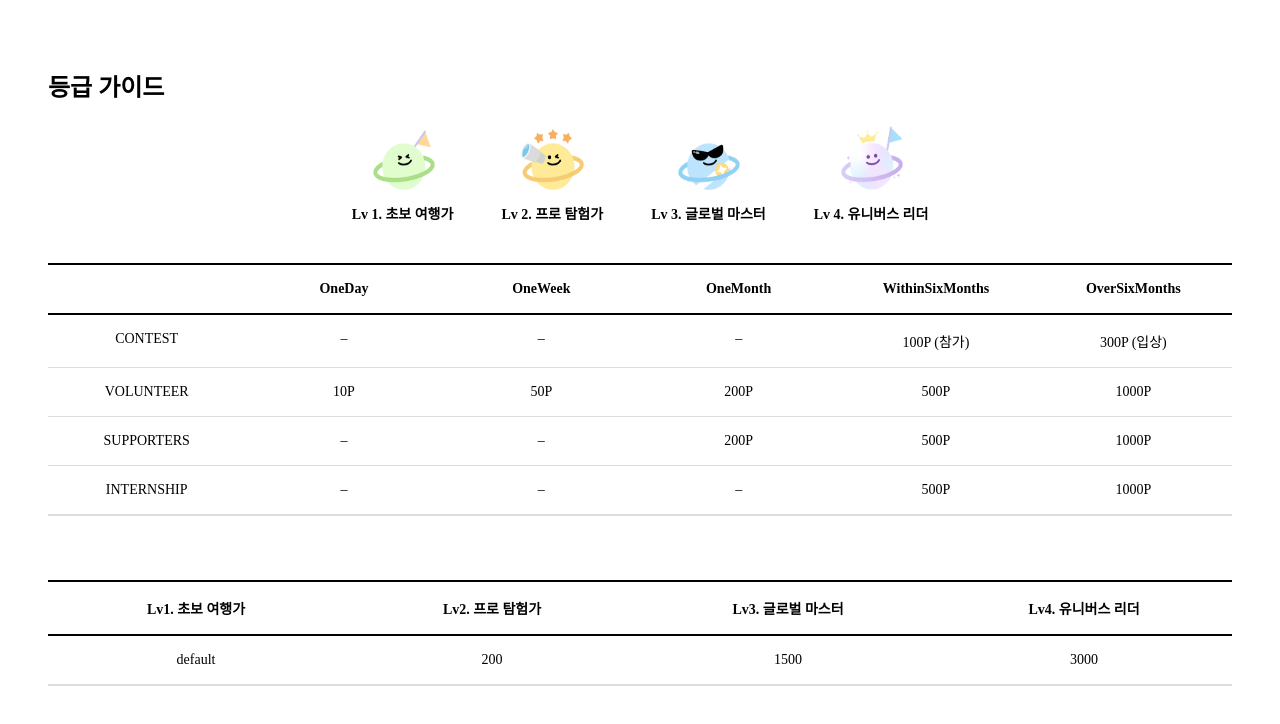
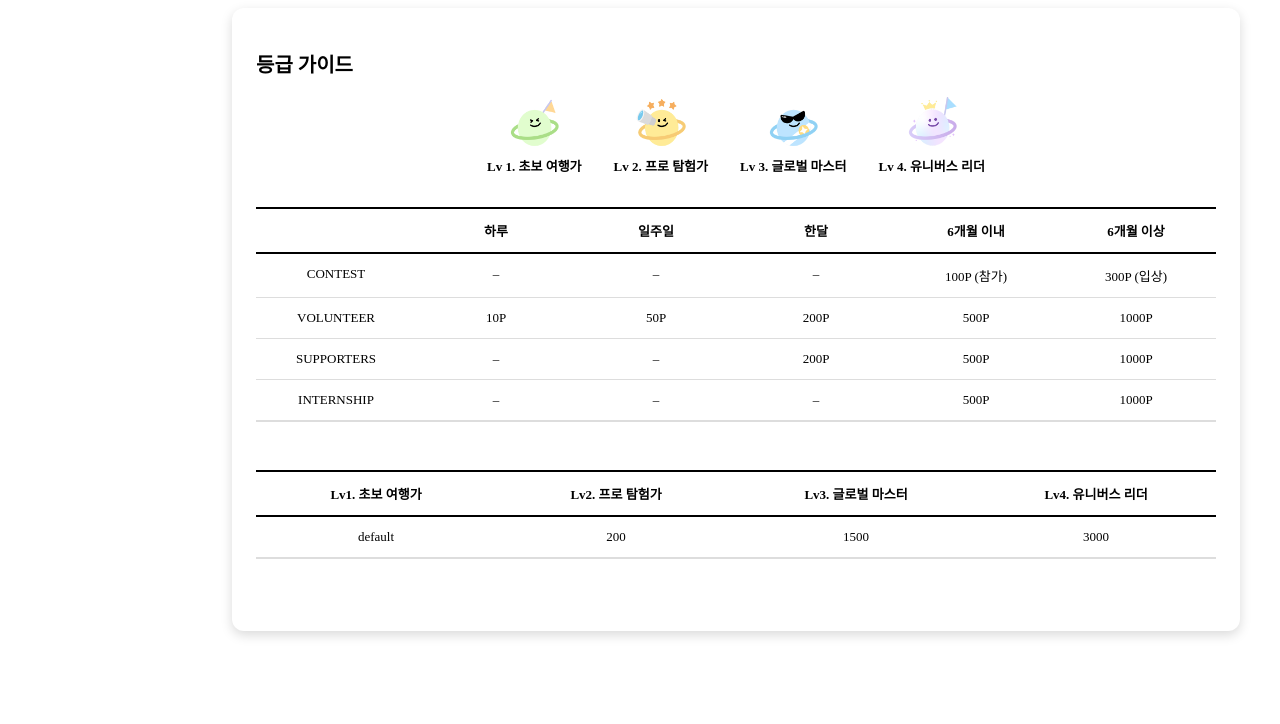
Before and after one commit to HIGHFIVE-SW/HIGHFIVE-FE, a React (Create React App) app: page /level-guide in a window 1280 px wide. Shown: the top 724 px of the page. Built offline with nearby package versions, Linux system fonts and the light colour scheme.

Commit message:
Feat : 레벨 가이드 컴포넌트 navigation 수정

```diff
--- a/src/components/level/LevelGuide.jsx
+++ b/src/components/level/LevelGuide.jsx
@@ -33,11 +33,11 @@ export default function LevelGuide() {
       <Grid>
         <Row className="header">
           <Cell></Cell>
-          <Cell>OneDay</Cell>
-          <Cell>OneWeek</Cell>
-          <Cell>OneMonth</Cell>
-          <Cell>WithinSixMonths</Cell>
-          <Cell>OverSixMonths</Cell>
+          <Cell>하루</Cell>
+          <Cell>일주일</Cell>
+          <Cell>한달</Cell>
+          <Cell>6개월 이내</Cell>
+          <Cell>6개월 이상</Cell>
         </Row>
         <Row>
           <Cell>CONTEST</Cell>
@@ -91,55 +91,10 @@ export default function LevelGuide() {
   );
 }
 
-const Wrapper = styled.div`
-  background: #fff;
-  border-radius: 12px;
-  padding: 40px;
-  max-width: 2000px;
-  margin: 0 auto;
-`;
-
-const Title = styled.h2`
-  font-size: 24px;
-  font-weight: 700;
-  margin-bottom: 20px;
-`;
-
-const IconRow = styled.div`
-  display: flex;
-  justify-content: center;
-  gap: 48px;
-  margin-bottom: 40px;
-`;
-
 const LevelIconWrapper = styled.div`
   display: flex;
   flex-direction: column;
   align-items: center;
-`;
-
-const LevelImage = styled.img`
-  width: 72px;
-  height: 72px;
-  margin-bottom: 8px;
-`;
-
-const LevelText = styled.span`
-  font-weight: 600;
-  font-size: 14px;
-`;
-
-const Grid = styled.div`
-  display: grid;
-  grid-template-columns: repeat(6, 1fr);
-  border-top: 2px solid #000;
-  border-bottom: 1px solid #ddd;
-  margin-bottom: 64px;
-`;
-
-const XPSection = styled(Grid)`
-  grid-template-columns: repeat(4, 1fr);
-  margin-top: 64px;
 `;
 
 const Row = styled.div`
@@ -151,9 +106,60 @@ const Row = styled.div`
   }
 `;
 
+const Wrapper = styled.div`
+  position: absolute;
+  right: 40px;
+  z-index: 1000;
+  background: #fff;
+  border-radius: 12px;
+  padding: 24px;
+  width: 960px;
+  max-height: 80vh;
+  overflow-y: auto;
+  box-shadow: 0px 4px 12px rgba(0, 0, 0, 0.15);
+`;
+
+
+const Title = styled.h2`
+  font-size: 20px;
+  font-weight: 700;
+  margin-bottom: 16px;
+`;
+
+const IconRow = styled.div`
+  display: flex;
+  justify-content: center;
+  gap: 32px;
+  margin-bottom: 32px;
+`;
+
+const LevelImage = styled.img`
+  width: 56px;
+  height: 56px;
+  margin-bottom: 6px;
+`;
+
+const LevelText = styled.span`
+  font-weight: 600;
+  font-size: 13px;
+`;
+
+const Grid = styled.div`
+  display: grid;
+  grid-template-columns: repeat(6, 1fr);
+  border-top: 2px solid #000;
+  border-bottom: 1px solid #ddd;
+  margin-bottom: 48px;
+`;
+
+const XPSection = styled(Grid)`
+  grid-template-columns: repeat(4, 1fr);
+  margin-top: 48px;
+`;
+
 const Cell = styled.span`
-  padding: 16px;
+  padding: 12px;
   border-bottom: 1px solid #ddd;
   text-align: center;
-  font-size: 14px;
+  font-size: 13px;
 `;
--- a/src/pages/RankingPage.jsx
+++ b/src/pages/RankingPage.jsx
@@ -1,6 +1,5 @@
-import React from 'react';
+import React, { useState } from 'react';
 import styled from 'styled-components';
-import { useNavigate } from 'react-router-dom';
 
 import beginnerIcon from '../assets/images/level/ic_Beginner.png';
 import proIcon from '../assets/images/level/ic_Pro.png';
@@ -9,7 +8,7 @@ import leaderIcon from '../assets/images/level/ic_Leader.png';
 import judyProfile from '../assets/images/level/ic_Judy.png';
 import defaultProfile from '../assets/images/nav/DefaultProfile.png';
 import helpIcon from '../assets/images/level/ic_Help.png';
-
+import LevelGuide from '../components/level/LevelGuide';
 import MainNav from '../layout/MainNav';
 import Footer from '../layout/Footer';
 
@@ -33,25 +32,27 @@ const getRankIcon = (exp) => {
 
 export default function RankingPage() {
   const topRanker = rankingData[0];
-  const navigate = useNavigate();
+  const [showGuide, setShowGuide] = useState(false);
 
   return (
     <PageWrapper>
       <MainNav />
 
-      <HeaderWrapper>
-        <HeaderTitle>랭킹</HeaderTitle>
-        <HeaderSubtitle>
-          활동을 쌓아가며 랭킹을 올리고, 다음 등급으로 넘어가자!
-        </HeaderSubtitle>
-        <HelpIcon
-          src={helpIcon}
-          alt="도움말 아이콘"
-          onClick={() => navigate('/level-guide')}
-        />
-      </HeaderWrapper>
+      <HeaderSection>
+        <HelpWrapper>
+          <HelpIcon src={helpIcon} alt="도움말" onClick={() => setShowGuide(prev => !prev)} />
+          {showGuide && (
+            <Popover>
+              <LevelGuide />
+            </Popover>
+          )}
+        </HelpWrapper>
 
-      <Title>프로 탐험가들의 랭킹전</Title>
+        <Title>랭킹 게시판</Title>
+        <Subtitle>활동을 쌓아가며 랭킹을 올리고, 다음 등급으로 넘어가자!</Subtitle>
+      </HeaderSection>
+
+      <TitleProfile>프로 탐험가들의 랭킹전</TitleProfile>
 
       <TopRankWrapper>
         <TopRankIcon src={getRankIcon(topRanker.exp)} alt="Top rank icon" />
@@ -76,6 +77,7 @@ export default function RankingPage() {
           </RankItem>
         ))}
       </RankingTable>
+
       <Footer />
     </PageWrapper>
   );
@@ -87,10 +89,44 @@ const PageWrapper = styled.div`
   min-height: 100vh;
 `;
 
-const Title = styled.h2`
-  margin-bottom: 24px;
+const HeaderSection = styled.div`
+  background-color: #f9fbff;
+  text-align: center;
+  padding: 50px 0;
+  position: relative;
+`;
+
+const Title = styled.h1`
+  font-size: 44px;
+  color: #000000;
+  font-weight: 700;
+  margin: 0;
+`;
+
+const Subtitle = styled.p`
   font-size: 24px;
-  text-align: center;
+  color: #656565;
+  margin: 20px 0 0;
+`;
+
+const HelpWrapper = styled.div`
+  position: absolute;
+  top: 24px;
+  right: 48px;
+  display: flex;
+  flex-direction: column;
+  align-items: flex-end;
+`;
+
+const HelpIcon = styled.img`
+  width: 24px;
+  height: 24px;
+  cursor: pointer;
+`;
+
+const Popover = styled.div`
+  margin-top: 8px;
+  z-index: 1000;
 `;
 
 const RankingTable = styled.div`
@@ -177,30 +213,8 @@ const TopRankXP = styled.span`
   color: #555;
 `;
 
-const HeaderWrapper = styled.div`
-  background-color: #f9fbff;
+const TitleProfile = styled.h2`
+  margin-bottom: 24px;
+  font-size: 24px;
   text-align: center;
-  padding: 50px 0;
 `;
-
-const HeaderTitle = styled.h1`
-  font-size: 44px;
-  font-weight: 700;
-  color: #000000;
-  margin: 0;
-`;
-
-const HeaderSubtitle = styled.p`
-  font-size: 24px;
-  color: #656565;
-  margin: 20px 0 0;
-`;
-
-const HelpIcon = styled.img`
-  position: absolute;
-  top: 90px;
-  right: 40px;
-  width: 30px;
-  height: 30px;
-  cursor: pointer;
-`;
--- a/src/pages/board/BoardDetailPage.jsx
+++ b/src/pages/board/BoardDetailPage.jsx
@@ -13,7 +13,7 @@ const post = {
   title: "국제수면산업박람회 아이디어 공모전 후기!",
   tags: ["#환경", "#공모전"],
   author: "나",
-  date: "2025.03.25",
+  createAt: "2025.03.25",
   content: `국제수면산업 박람회에 참가해서 영예의 대상을 수상했어요!
 새롭고 흥미로운 아이디어를 나눌 수 있어서 정말 즐거운 경험이었습니다.
 
@@ -27,10 +27,11 @@ const post = {
 다시 한 번, 함께해주신 모든 분들께 감사드려요.✨`,
   image: SAMPLE_AWARD_IMG,
   likeCount: 3,
+  isVerified: true,
   comments: [
-    { id: 1, author: "JUDY", content: "역시 새벽형 주디답네요 👍", date: "2025.04.21" },
-    { id: 2, author: "JUDY", content: "감사합니다!", date: "2025.04.21" },
-    { id: 3, author: "나", content: "내가 쓴 댓글!", date: "2025.04.22" },
+    { id: 1, author: "JUDY", content: "역시 새벽형 주디답네요 👍", createAt: "2025.04.21" },
+    { id: 2, author: "JUDY", content: "감사합니다!", createAt: "2025.04.21" },
+    { id: 3, author: "나", content: "내가 쓴 댓글!", createAt: "2025.04.22" },
   ],
 };
 
@@ -60,7 +61,8 @@ export default function BoardDetailPage() {
     if (!comment.trim()) return;
     setComments([
       ...comments,
-      { id: Date.now(), author: "나", content: comment, date: "2025.04.21" },
+      { id: Date.now(), createAt: new Date().toISOString().slice(0, 10),
+ author: "나", content: comment, createAt: "2025.04.21" },
     ]);
     setComment("");
   };
@@ -93,9 +95,9 @@ export default function BoardDetailPage() {
               </MenuButton>
               {showPostMenu && (
                 <DropdownMenu>
-                  <DropdownItem onClick={() => { setShowPostMenu(false); /* 수정 함수 */ }}>수정</DropdownItem>
+                  <DropdownItem onClick={() => { setShowPostMenu(false); }}>수정</DropdownItem>
                   <DropdownDivider />
-                  <DropdownItem onClick={() => { setShowPostMenu(false); /* 삭제 함수 */ }}>삭제</DropdownItem>
+                  <DropdownItem onClick={() => { setShowPostMenu(false); }}>삭제</DropdownItem>
                 </DropdownMenu>
               )}
             </PostMenuWrapper>
@@ -111,8 +113,13 @@ export default function BoardDetailPage() {
             <ProfileImg src={PROFILE_IMG} alt="프로필" />
             <Author>{post.author}</Author>
           </AuthorBox>
-          <DateText>{post.date}</DateText>
+          <CreateAtText>{post.createAt}</CreateAtText>
         </InfoRow>
+        {post.isVerified && (
+            <ConfirmationText>
+              *이 글은 1차 검증이 완료된 글입니다.
+            </ConfirmationText>
+          )}
         <Divider />
         <ImageBox>
           <img src={post.image} alt="수상 사진" />
@@ -161,7 +168,7 @@ export default function BoardDetailPage() {
                       </CommentActions>
                     )}
 
-                    <CommentDate>{c.date}</CommentDate>
+                    <CommentCreateAt>{c.createAt}</CommentCreateAt>
                   </CommentRight>
                 </CommentItem>
               ))}
@@ -224,6 +231,8 @@ const AuthorBox = styled.div`
   display: flex;
   align-items: center;
   gap: 8px;
+  margin-bottom: 8px;
+
 `;
 
 const ProfileImg = styled.img`
@@ -240,9 +249,10 @@ const Author = styled.span`
   font-weight: 600;
 `;
 
-const DateText = styled.span`
+const CreateAtText = styled.span`
   font-size: 13px;
   color: #000;
+  align-self: flex-end;
 `;
 
 const ButtonRow = styled.div`
@@ -399,7 +409,7 @@ const CommentAuthor = styled.span`
   font-size: 14px;
 `;
 
-const CommentDate = styled.span`
+const CommentCreateAt = styled.span`
   font-size: 12px;
   color: #aaa;
   min-width: 70px;
@@ -518,3 +528,9 @@ const DropdownDivider = styled.div`
   background: #d9d9d9;
   margin: 0;
 `;
+
+const ConfirmationText = styled.div`
+  font-size: 12px;
+  color: #34A853;
+  font-weight: 500;
+`;
```
Also changed, not shown: src/pages/board/SearchBoard.jsx (added), src/store/example.js (deleted), src/store/userStore.js (added).
